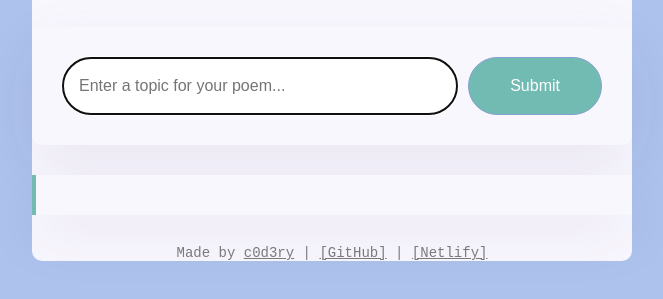
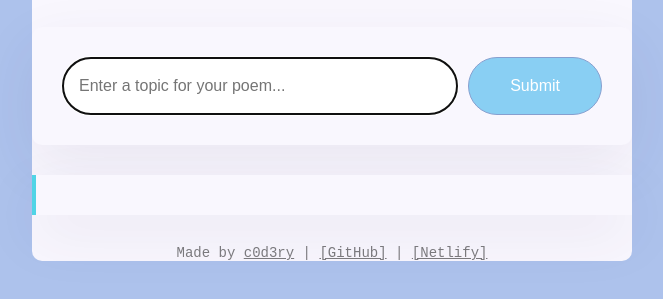
Before and after one commit to c0d3ry/poemron, a plain HTML site: page index.html in a window 1280 px wide. Shown: the part 177-476 px from the top of the page, without its empty margins (308-971 px from the left). Drawn offline with nearby package versions, Linux system fonts and the light colour scheme.

Commit message:
Updated styling

```diff
--- a/style.css
+++ b/style.css
@@ -49,7 +49,7 @@ form {
   font-size: 16px;
   border-radius: 50px;
   color: white;
-  background: #71bbb2;
+  background: #89cff3;
 }
 
 .poem {
@@ -58,8 +58,12 @@ form {
   color: #473636;
   padding: 20px;
   line-height: 2;
-  border-left: 4px solid #71bbb2;
+  border-left: 4px solid #50d4e6;
   box-shadow: 0px 20px 60px rgba(65, 50, 100, 0.08);
+}
+
+.poem strong {
+  color: #7d95c4;
 }
 
 footer {
```
